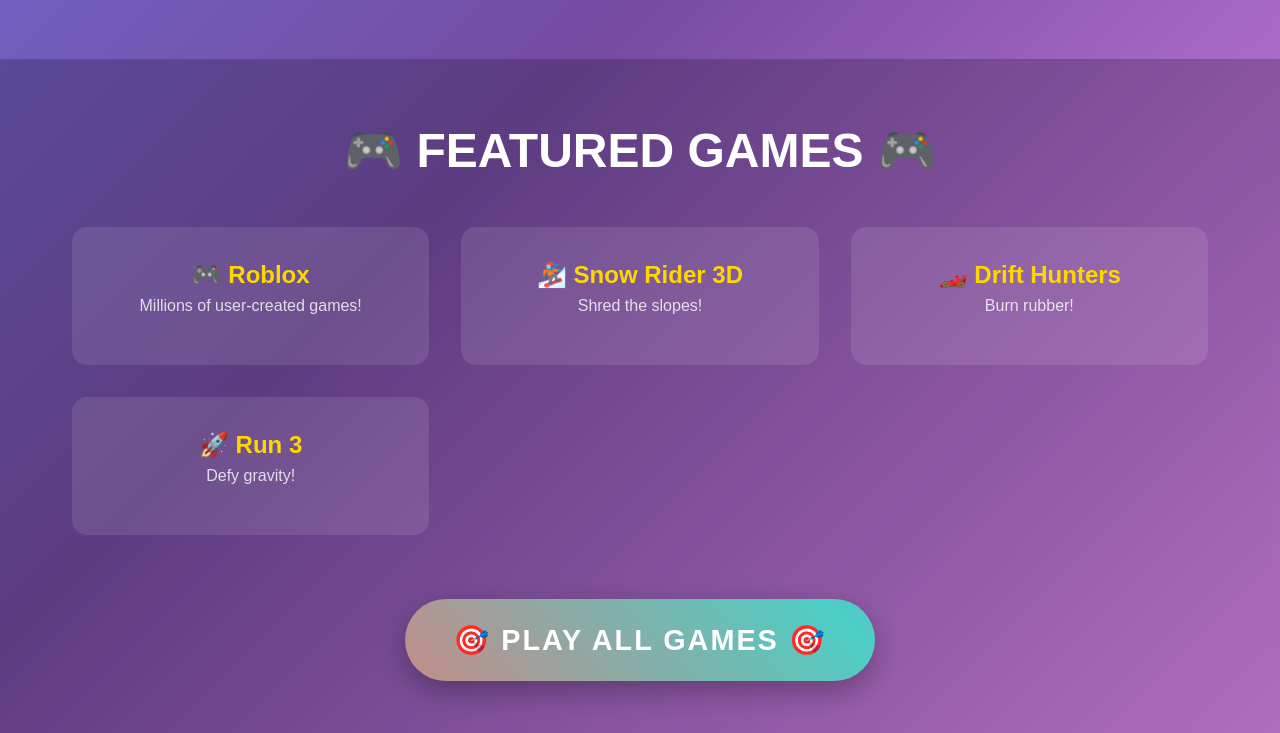
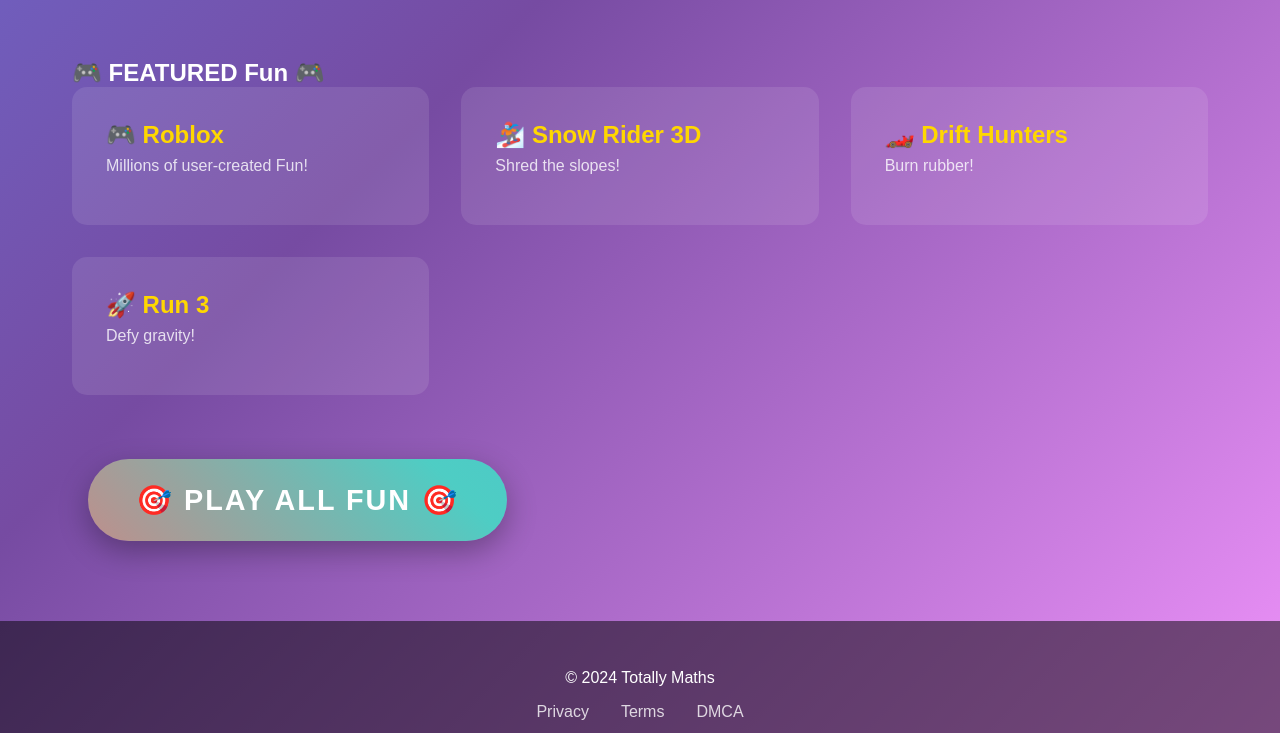
Before and after one commit to samuelmeseret/totallymaths, a plain HTML site: page index.html in a window 1280 px wide. Shown: the part 967-1700 px from the top of the page. Drawn offline with Linux system fonts and the light colour scheme; a script that the page names is missing.

Commit message:
Update index.html

```diff
--- a/index.html
+++ b/index.html
@@ -4,7 +4,7 @@
     <meta charset="UTF-8">
     <meta name="viewport" content="width=device-width, initial-scale=1.0">
     <title>🌟 Totally Maths 🌟</title>
-    <meta name="description" content="Play the best unblocked games anywhere, anytime! Free, safe, and fun games for school and work.">
+    <meta name="description" content="Play the best unblocked fun anywhere, anytime! Free, safe, and fun for school and work.">
 
     <!-- AdSense -->
     <script async src="https://pagead2.googlesyndication.com/pagead/js/adsbygoogle.js?client=ca-pub-2372648416712746" crossorigin="anonymous"></script>
@@ -22,7 +22,7 @@
         <div class="nav-container">
             <a href="#" class="nav-logo">🎮 Totally Maths</a>
             <div class="nav-menu">
-                <a href="fun.html" class="nav-link">Games</a>
+                <a href="fun.html" class="nav-link">Fun</a>
                 <a href="about.html" class="nav-link">About</a>
                 <a href="contact.html" class="nav-link">Contact</a>
             </div>
@@ -66,14 +66,14 @@
         </div>
     </section>
 
-    <!-- Quick Games Preview -->
-    <section class="games-preview">
+    <!-- Quick  Preview -->
+    <section class="-preview">
         <div class="container">
-            <h2>🎮 FEATURED GAMES 🎮</h2>
+            <h2>🎮 FEATURED Fun 🎮</h2>
             <div class="games-grid">
                 <div class="game-card">
                     <h3>🎮 Roblox</h3>
-                    <p>Millions of user-created games!</p>
+                    <p>Millions of user-created Fun!</p>
                 </div>
                 <div class="game-card">
                     <h3>🏂 Snow Rider 3D</h3>
@@ -88,7 +88,7 @@
                     <p>Defy gravity!</p>
                 </div>
             </div>
-            <a href="fun.html" class="cta-button">🎯 PLAY ALL GAMES 🎯</a>
+            <a href="fun.html" class="cta-button">🎯 PLAY ALL FUN 🎯</a>
         </div>
     </section>
 
```
